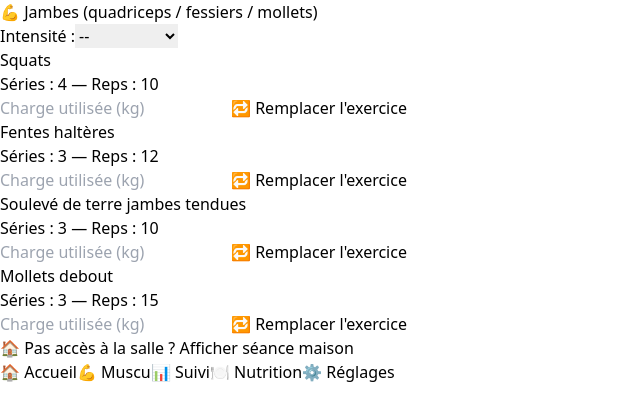
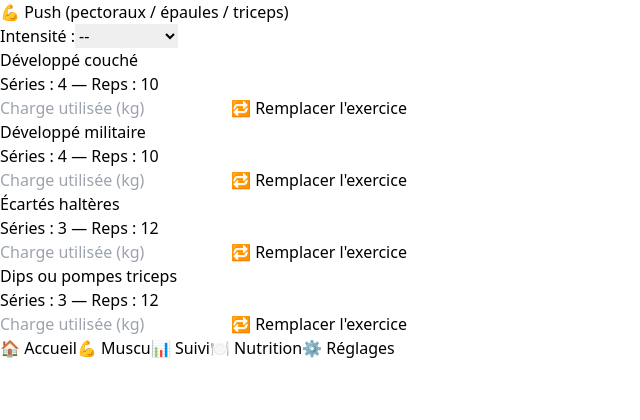
Before and after one commit to Alex84120/tracker-app, a React (Vite) app: page /muscu in a window 1280 px wide. Shown: the top 420 px of the page, without its empty margins (0-640 px from the left). Built offline with nearby package versions, Linux system fonts and the light colour scheme.

Commit message:
Update Muscu.jsx

```diff
--- a/src/pages/Muscu.jsx
+++ b/src/pages/Muscu.jsx
@@ -1,7 +1,16 @@
 import React, { useState, useEffect } from 'react'
 
 const muscuPlan = {
-  Lundi: {
+  Mardi: {
+    titre: 'Jambes (quadriceps / fessiers / mollets)',
+    exos: [
+      { nom: 'Squats', series: 4, reps: 10 },
+      { nom: 'Fentes haltères', series: 3, reps: 12 },
+      { nom: 'Soulevé de terre jambes tendues', series: 3, reps: 10 },
+      { nom: 'Mollets debout', series: 3, reps: 15 }
+    ]
+  },
+  Jeudi: {
     titre: 'Push (pectoraux / épaules / triceps)',
     exos: [
       { nom: 'Développé couché', series: 4, reps: 10 },
@@ -10,22 +19,13 @@ const muscuPlan = {
       { nom: 'Dips ou pompes triceps', series: 3, reps: 12 }
     ]
   },
-  Mardi: {
+  Vendredi: {
     titre: 'Pull (dos / biceps)',
     exos: [
       { nom: 'Tractions', series: 4, reps: 8 },
       { nom: 'Rowing barre', series: 4, reps: 10 },
       { nom: 'Curl biceps', series: 3, reps: 12 },
       { nom: 'Face pull', series: 3, reps: 15 }
-    ]
-  },
-  Jeudi: {
-    titre: 'Jambes (quadriceps / fessiers / mollets)',
-    exos: [
-      { nom: 'Squats', series: 4, reps: 10 },
-      { nom: 'Fentes haltères', series: 3, reps: 12 },
-      { nom: 'Soulevé de terre jambes tendues', series: 3, reps: 10 },
-      { nom: 'Mollets debout', series: 3, reps: 15 }
     ]
   }
 }
@@ -36,19 +36,28 @@ export default function Muscu() {
   const today = new Date().getDay()
   const jour = jours[today]
   const seance = muscuPlan[jour]
+
   const [charges, setCharges] = useState({})
   const [intensite, setIntensite] = useState('')
   const [remplacements, setRemplacements] = useState({})
   const [historique, setHistorique] = useState({})
+  const [activiteLibre, setActiviteLibre] = useState(false)
 
   useEffect(() => {
     const data = localStorage.getItem('charges_histo')
     if (data) setHistorique(JSON.parse(data))
-  }, [])
+
+    const libre = localStorage.getItem(`activite_${jour}`)
+    if (libre === 'true') setActiviteLibre(true)
+  }, [jour])
 
   useEffect(() => {
     localStorage.setItem('charges_histo', JSON.stringify(historique))
   }, [historique])
+
+  useEffect(() => {
+    localStorage.setItem(`activite_${jour}`, activiteLibre.toString())
+  }, [activiteLibre, jour])
 
   const handleChangeCharge = (exo, value) => {
     setCharges(prev => ({ ...prev, [exo]: value }))
@@ -77,19 +86,12 @@ export default function Muscu() {
 `)
   }
 
-  if (!seance) {
-    return (
-      <div className="p-4">
-        <h2 className="text-xl font-bold mb-2">Pas de séance prévue ce jour</h2>
-        <button className="bg-blue-600 text-white px-4 py-2 rounded" onClick={handleMaison}>
-          🏠 Afficher une séance maison
-        </button>
-      </div>
-    )
-  }
+  const isJourLibre = jour === 'Lundi' || jour === 'Mercredi' || jour === 'Samedi' || jour === 'Dimanche'
 
   return (
     <div className="p-4">
+      {seance ? (
+        <>
           <h1 className="text-xl font-bold mb-2">💪 {seance.titre}</h1>
 
           <label className="block mb-2">
@@ -127,7 +129,7 @@ export default function Muscu() {
                     🔁 Remplacer l'exercice
                   </button>
 
-              {/* Tableau historique */}
+                  {/* Historique de l'exercice */}
                   {historique[exo] && (
                     <div className="mt-2 text-sm">
                       <p className="font-semibold">Historique :</p>
@@ -142,10 +144,33 @@ export default function Muscu() {
               )
             })}
           </ul>
+        </>
+      ) : (
+        <>
+          <h2 className="text-xl font-bold mb-4">Pas de séance muscu prévue aujourd'hui</h2>
+          <button
+            className="bg-gray-800 text-white px-4 py-2 rounded mb-4"
+            onClick={handleMaison}
+          >
+            🏠 Afficher séance maison
+          </button>
+        </>
+      )}
 
-      <button className="mt-4 bg-gray-800 text-white px-4 py-2 rounded" onClick={handleMaison}>
-        🏠 Pas accès à la salle ? Afficher séance maison
-      </button>
+      {/* Case à cocher activité libre (escalade/trail) */}
+      {isJourLibre && (
+        <div className="mt-4">
+          <label>
+            <input
+              type="checkbox"
+              className="mr-2"
+              checked={activiteLibre}
+              onChange={() => setActiviteLibre(!activiteLibre)}
+            />
+            ✅ J'ai fait ma séance escalade / trail aujourd’hui
+          </label>
+        </div>
+      )}
     </div>
   )
 }
```
Lines whose indentation alone changed are shown as unchanged.
